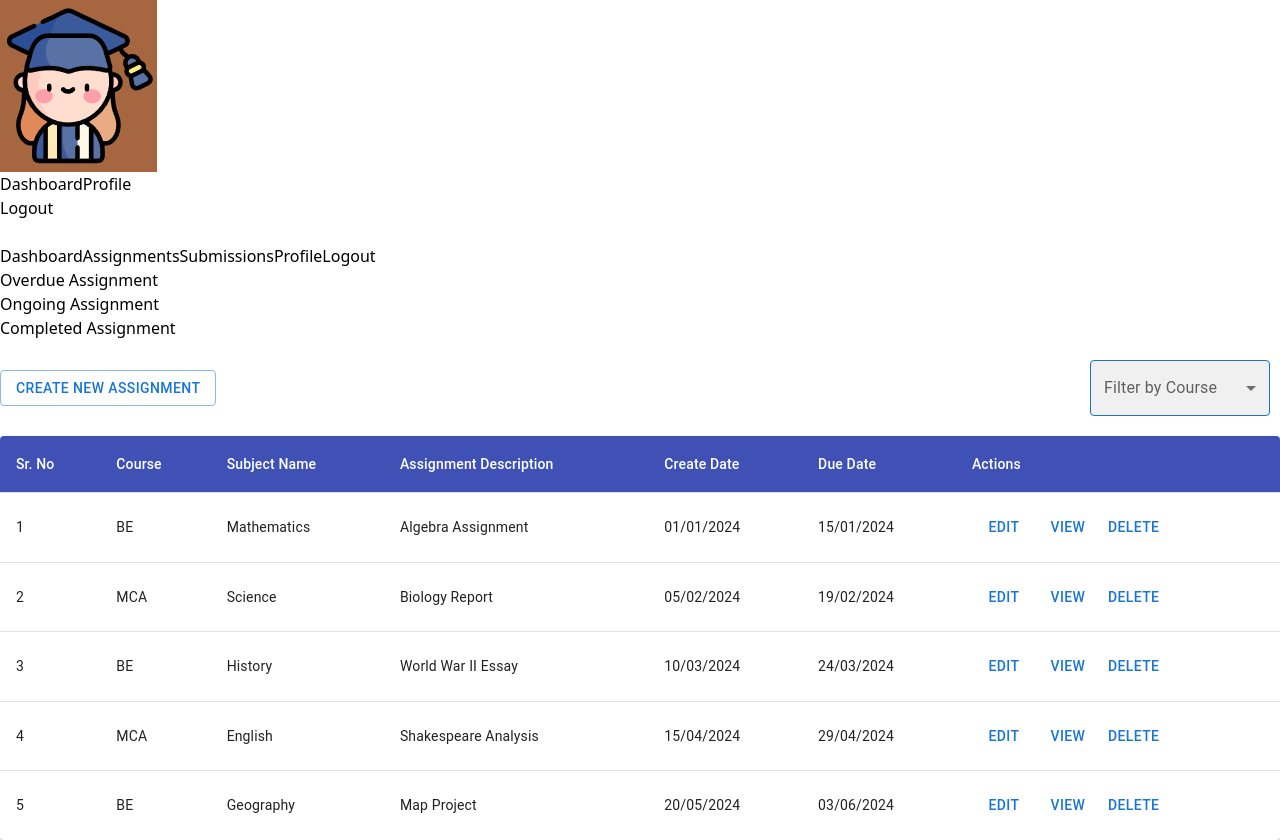
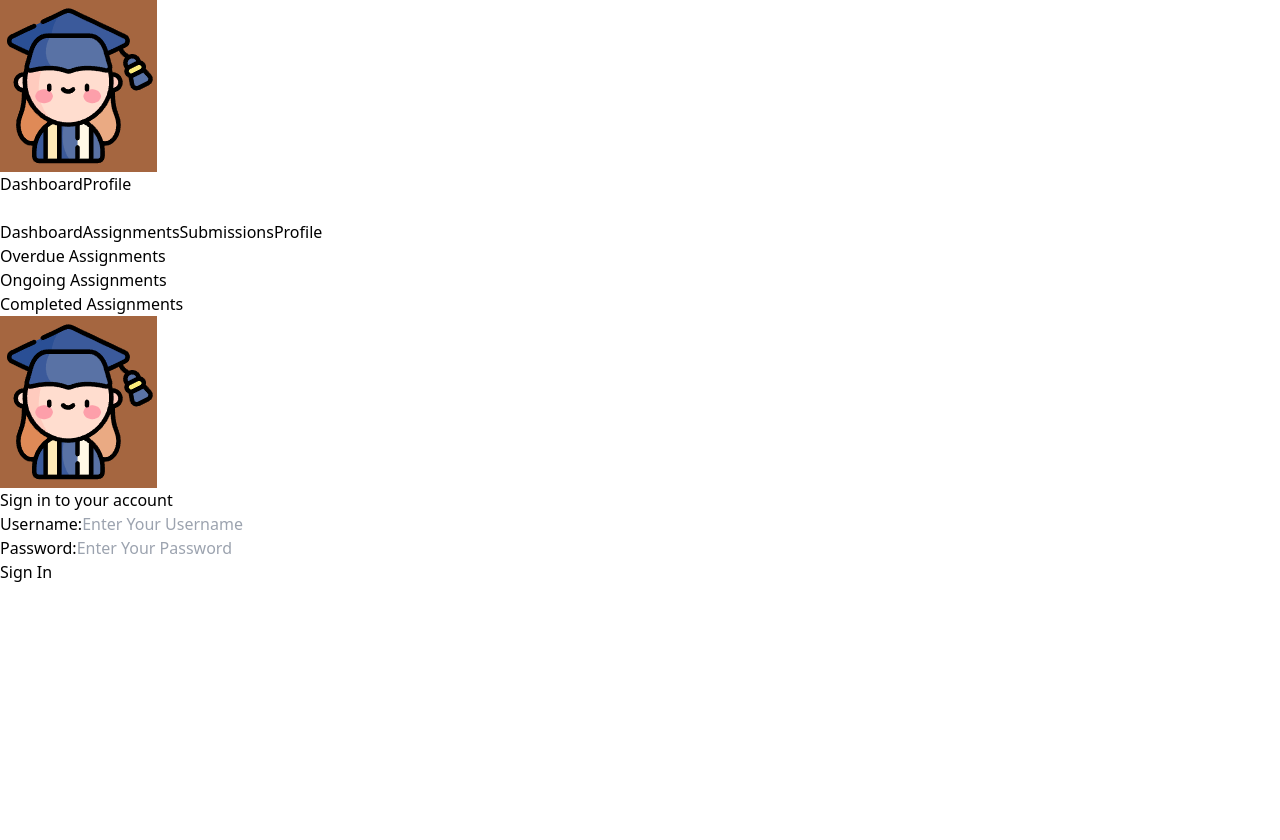
Before and after one commit to jatinspider/Frontend, a React (Vite) app: page / in a window 1280 px wide. After the commit the page ends 800 px from the top, so only its background shows below. Built offline with nearby package versions, Linux system fonts and the light colour scheme.

Commit message:
login added for teacher and student

```diff
--- a/package.json
+++ b/package.json
@@ -13,10 +13,11 @@
     "@emotion/react": "^11.13.3",
     "@emotion/styled": "^11.13.0",
     "@mui/material": "^6.1.4",
+    "axios": "^1.7.7",
     "react": "^18.3.1",
     "react-dom": "^18.3.1",
     "react-hook-form": "^7.53.0",
-    "react-router-dom": "^6.26.2"
+    "react-router-dom": "^6.27.0"
   },
   "devDependencies": {
     "@eslint/js": "^9.9.0",
--- a/src/App.jsx
+++ b/src/App.jsx
@@ -1,46 +1,37 @@
-// import Header from './Components/Header/Header';
-// import React, { useState } from 'react';
-// // import AssignmentTable from './Components/student/AssignmentTable';
-// import AssignmentTableTeacher from './Components/teacher/AssignmentTableTeacher';
-// import Login from './Components/Login';
-// import StudentTable from './Components/teacher/StudentTable';
-// function App() {
-//   const [activeTab, setActiveTab] = useState('Overdue');
-//   return (
-//     <div className="min-h-screen bg-gray-100">
-//     <Header activeTab={activeTab} setActiveTab={setActiveTab} />
-//     <div className="container mx-auto">
-//       {/* <AssignmentTable activeTab={activeTab} /> */}
-//       {/* <Login/> */}
-//       <AssignmentTableTeacher />
+import Header from './Components/Header/Header';
+import React, { useState ,useEffect} from 'react';
+import AssignmentTableTeacher from './Components/TeacherDashBoard/AssignmentTableTeacher.jsx';
+import Login from './Components/authentication/Login';
+import AssignmentTable from './Components/student/AssignmentTable';
+import { useAuth } from './Components/authentication/AuthContext';
 
-//     </div>
-//   </div>
-//   //
-//   )
-// }
+function App() {
+  const { user, login } = useAuth();
+  const [activeTab, setActiveTab] = useState('Overdue');
 
-// export default App
+  useEffect(() => {
+    const storedUser = JSON.parse(localStorage.getItem('user'));
+    if (storedUser) {
+      login(storedUser);
+    }
+  }, [login]);
 
-
-import Header from './Components/Header/Header';
-import React, { useState } from 'react';
-import AssignmentTableTeacher from './Components/TeacherDashBoard/AssignmentTableTeacher.jsx';
-import Login from './Components/Login';
-import StudentTable from './Components/teacher/StudentTable';
-import AssignmentTable from './Components/student/AssignmentTable';
-function App() {
-  const [activeTab, setActiveTab] = useState('Overdue');
+  const handleLoginSuccess = (userData) => {
+    localStorage.setItem('user', JSON.stringify(userData)); // Store user data in local storage
+    login(userData);
+  };
 
   return (
     <div className="min-h-screen bg-gray-100">
       <Header activeTab={activeTab} setActiveTab={setActiveTab} />
       <div className="container mx-auto">
-        {/* Conditional rendering based on the active tab */}
-        {/* <AssignmentTableTeacher /> */}
-
-          {/* <AssignmentTable /> */}
+        {!user ? (
+          <Login onLoginSuccess={handleLoginSuccess} />
+        ) :  user.role.trim() === "Teacher" ? (
           <AssignmentTableTeacher />
+        ) : (
+          <AssignmentTable />
+        )}
       </div>
     </div>
   );
--- a/src/Components/Header/Header.jsx
+++ b/src/Components/Header/Header.jsx
@@ -1,13 +1,16 @@
 import React, { useState } from "react";
-import { Link, useNavigate } from "react-router-dom";
+import { useNavigate } from "react-router-dom";
+import { useAuth } from "../authentication/AuthContext";
 
 const Header = () => {
-  // const navigate = useNavigate();
+  const navigate = useNavigate();
+  const { user, logout } = useAuth(); // Get user and logout function from AuthContext
   const [activeTab, setActiveTab] = useState("Overdue");
+
   const handleLogout = () => {
-    // Implement logout logic here
+    logout(); // Call logout function from context
     console.log("Logging out...");
-    navigate("/login");
+    navigate("/");
   };
 
   return (
@@ -31,12 +34,14 @@ const Header = () => {
           </button>
         </nav>
 
+        {user ? ( // Check if user is logged in
           <button
             onClick={handleLogout}
             className="text-lg text-white bg-red-500 px-4 py-2 rounded-lg hover:bg-red-600 transition duration-300"
           >
             Logout
           </button>
+        ) : null}
 
         {/* Mobile Menu Button */}
         <div className="md:hidden">
@@ -88,16 +93,17 @@ const Header = () => {
         >
           Profile
         </button>
+        {user && ( // Show logout button only if user is logged in
           <button
             onClick={handleLogout}
             className="block text-lg text-white bg-red-500 px-4 py-2 rounded hover:bg-red-600"
           >
             Logout
           </button>
+        )}
       </nav>
 
       {/* Nav Pills */}
-
       <nav className="bg-gray-100 p-4 border-b">
         <ul className="flex justify-center space-x-4">
           <li>
@@ -109,7 +115,7 @@ const Header = () => {
                   : "bg-gray-200 hover:bg-gray-300"
               }`}
             >
-              Overdue Assignment
+              Overdue Assignments
             </button>
           </li>
           <li>
@@ -121,7 +127,7 @@ const Header = () => {
                   : "bg-gray-200 hover:bg-gray-300"
               }`}
             >
-              Ongoing Assignment
+              Ongoing Assignments
             </button>
           </li>
           <li>
@@ -133,7 +139,7 @@ const Header = () => {
                   : "bg-gray-200 hover:bg-gray-300"
               }`}
             >
-              Completed Assignment
+              Completed Assignments
             </button>
           </li>
         </ul>
--- /dev/null
+++ b/src/Components/authentication/AuthContext.jsx
@@ -0,0 +1,30 @@
+import React, { createContext, useContext, useState } from "react";
+
+const AuthContext = createContext();
+export const AuthProvider = ({ children }) => {
+  const [user, setUser] = useState(() => {
+    // Get user from local storage if available
+    const savedUser = localStorage.getItem("user");
+    return savedUser ? JSON.parse(savedUser) : null; // Parse and return user data
+  });
+
+  const login = (userData) => {
+    setUser(userData); // Set user data on login
+    localStorage.setItem("user", JSON.stringify(userData)); // Store user data in local storage
+  };
+
+  const logout = () => {
+    setUser(null); // Clear user data on logout
+    localStorage.removeItem("user"); // Remove user data from local storage
+  };
+
+  return (
+    <AuthContext.Provider value={{ user, login, logout }}>
+      {children}
+    </AuthContext.Provider>
+  );
+};
+
+export const useAuth = () => {
+    return useContext(AuthContext);
+  };
--- a/src/Components/Login.jsx
+++ b/src/Components/authentication/Login.jsx
@@ -1,37 +1,42 @@
-//import axios from "axios";
-import { useState } from "react";
+import React, { useState } from "react";
+import axios from "axios";
 import { useNavigate } from "react-router-dom";
-function Login() {
+
+function Login({ onLoginSuccess }) {
   const [username, setUsername] = useState("");
   const [password, setPassword] = useState("");
   const navigate = useNavigate();
-  // const [message, setMessage] = useState("");
+  const [message, setMessage] = useState("");
 
-  // const handleLogin = async (e) => {
-  //   e.preventDefault();
-  //   try {
-  //     const response = await axios.post(
-  //       "http://localhost:5184/api/authenticate",
-  //       {
-  //         username,
-  //         password,
-  //       }
-  //     );
-  //     setMessage(response.data.message);
-  //   } catch (error) {
-  //     setMessage("Login failed. Please try again.");
-  //   }
-  // };
-  const handleLogin = () => {
-    // Replace this with your authentication logic
-    if (username === "student" && password === "1234") {
-      navigate("/StudentTable");
-    } else if (username === "teacher" && password === "2143") {
-      navigate("/AssignmentTable");
-    } else {
-      alert("Invalid credentials");
+  const handleLogin = async (e) => {
+    e.preventDefault(); // Prevent the default form submission behavior
+
+    try {
+      const response = await axios.post(
+        "http://localhost:5164/api/authentication/login",
+        {
+          email: username, // Assuming you're using email as the username
+          password,
+        }
+      );
+
+      if (response.data) {
+        onLoginSuccess(response.data); // Pass user data to the success handler
+        // Navigate based on the role
+        if (response.data.roletrim() === "Teacher" ) {
+          navigate("/teacher");
+        } else {
+          navigate("/student");
+        }
+      } else {
+        setMessage("Invalid credentials");
+      }
+    } catch (error) {
+      console.error("Login error:", error); // Log the error to the console
+      setMessage("Login failed. Please try again.");
     }
   };
+
   return (
     <div className="flex items-center justify-center min-h-screen bg-gray-50">
       <div className="w-full max-w-md p-8 space-y-8 bg-white shadow-lg rounded-lg">
@@ -42,15 +47,12 @@ function Login() {
           Sign in to your account
         </h2>
 
-        {/* {error && <p className="mt-4 text-center text-red-600">{error}</p>} */}
+        {message && <p className="mt-4 text-center text-red-600">{message}</p>}
 
         <form onSubmit={handleLogin} className="mt-6 space-y-6">
           <div>
-            <label
-              htmlFor="username"
-              className="block text-sm font-medium text-gray-700"
-            >
-              Username :
+            <label htmlFor="username" className="block text-sm font-medium text-gray-700">
+              Username:
             </label>
             <input
               id="username"
@@ -63,10 +65,7 @@ function Login() {
           </div>
 
           <div>
-            <label
-              htmlFor="password"
-              className="block text-sm font-medium text-gray-700"
-            >
+            <label htmlFor="password" className="block text-sm font-medium text-gray-700">
               Password:
             </label>
             <input
--- a/src/main.jsx
+++ b/src/main.jsx
@@ -1,10 +1,28 @@
-import { StrictMode } from 'react'
-import { createRoot } from 'react-dom/client'
-import App from './App.jsx'
-import './index.css'
+// import { StrictMode } from 'react'
+// import { createRoot } from 'react-dom/client'
+// import App from './App.jsx'
+// import './index.css'
+
+// createRoot(document.getElementById('root')).render(
+//   <StrictMode>
+//     <App />
+//   </StrictMode>,
+// )
+
+// src/index.jsx
+import React, { StrictMode } from 'react';
+import { createRoot } from 'react-dom/client';
+import App from './App.jsx';
+import { AuthProvider } from './Components/authentication/AuthContext'; // Make sure this path is correct
+import { BrowserRouter } from 'react-router-dom'; // Import BrowserRouter
+import './index.css';
 
 createRoot(document.getElementById('root')).render(
   <StrictMode>
-    <App />
-  </StrictMode>,
-)
+    <BrowserRouter> {/* Wrap the app with BrowserRouter */}
+      <AuthProvider>
+        <App />
+      </AuthProvider>
+    </BrowserRouter>
+  </StrictMode>
+);
```
Also changed, not shown: src/Components/student/AssignmentTable.jsx (+216 -135 lines), 1 other file (tests, documents, lock files or other folders). Lines whose indentation alone changed are shown as unchanged.
